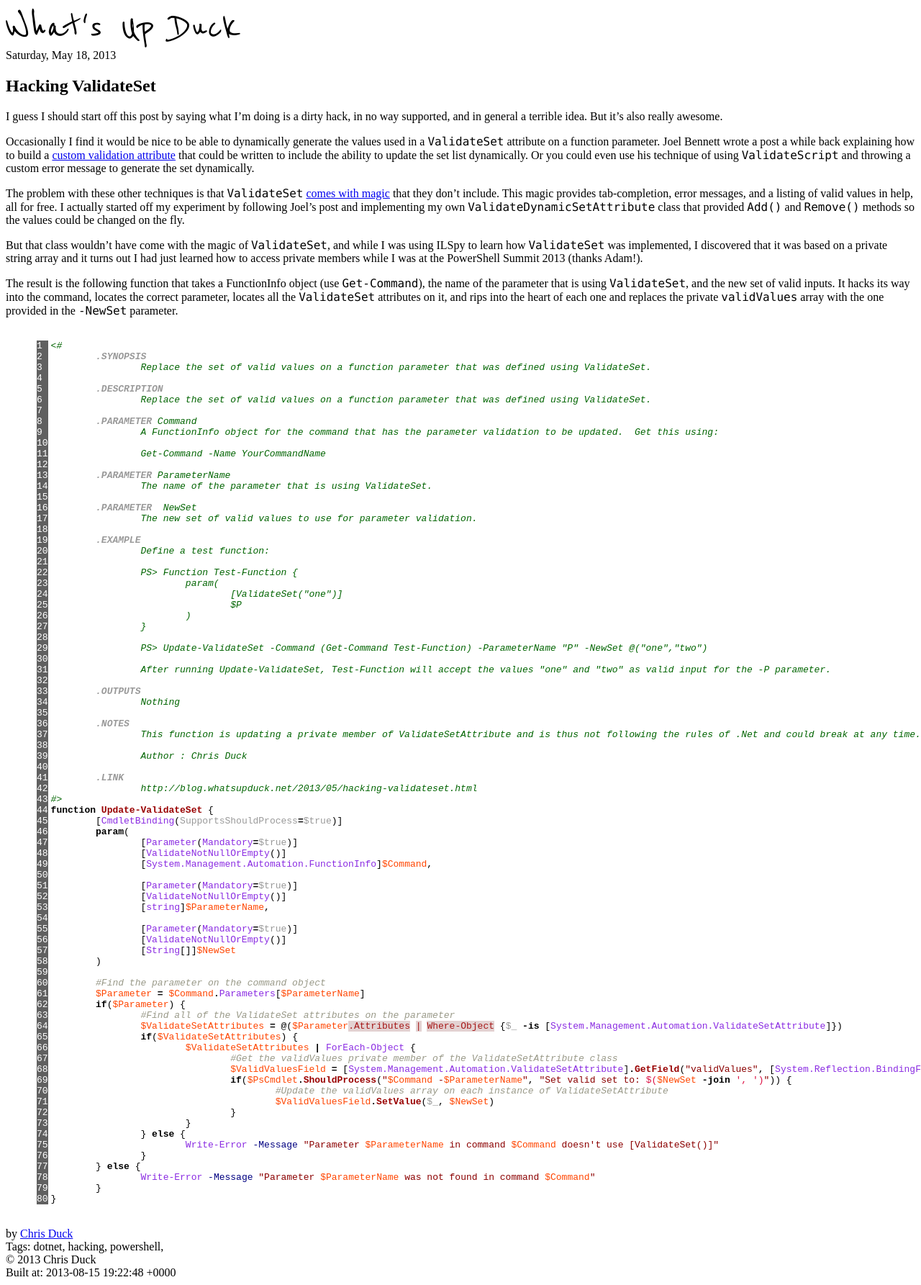
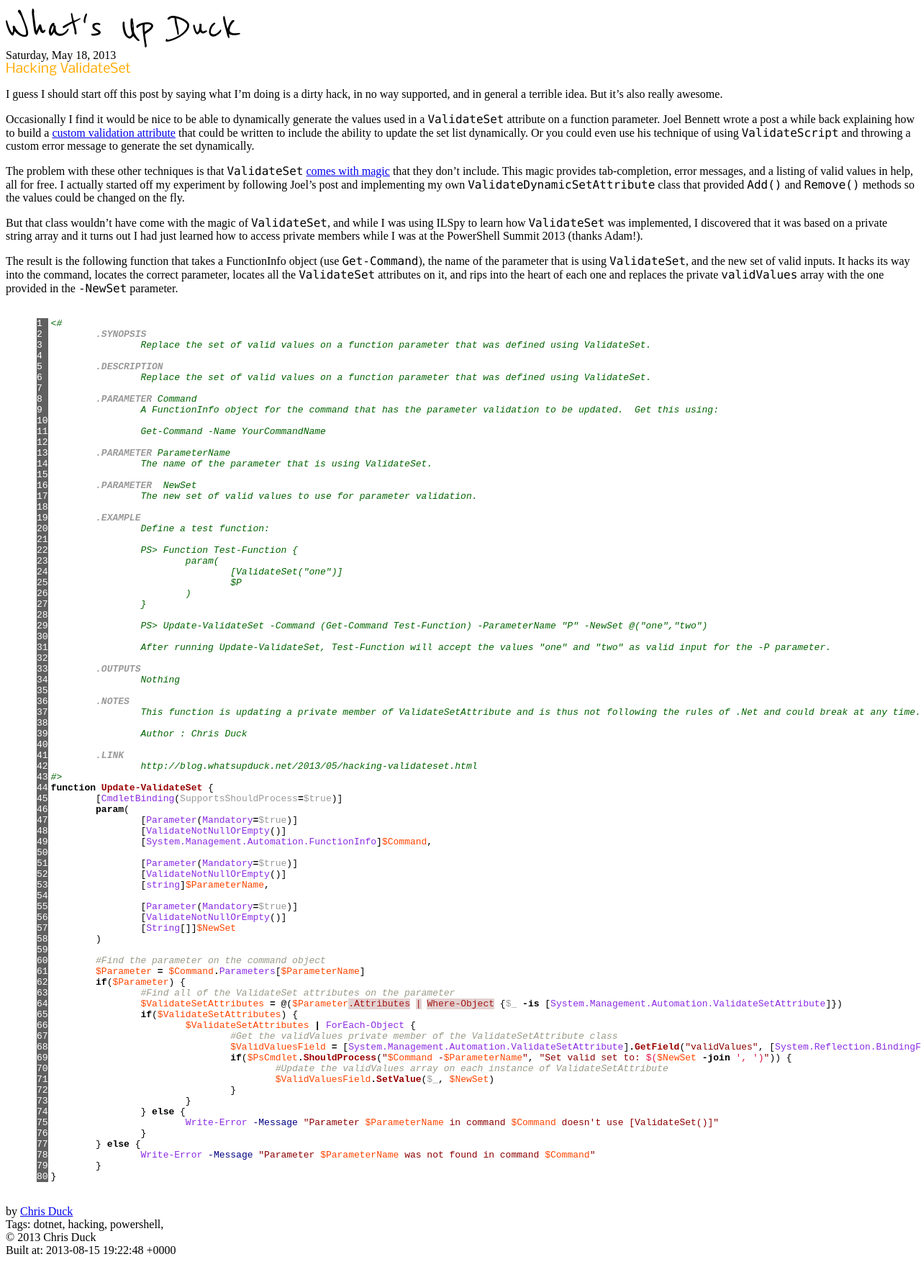
Before and after one commit to gpduck/gpduck.github.io, a Jekyll site: the page built from _posts/2013-05-18-hacking-validateset.markdown, in a window 1280 px wide. Shown: the whole page at 72% size. Built offline with Jekyll 4.4.1, drawn with Linux system fonts in a browser that asks for light colours; after the commit the page ends 1754 px from its top, so only the background shows below that.

Commit message:
Update post.html

```diff
--- a/_layouts/post.html
+++ b/_layouts/post.html
@@ -8,9 +8,11 @@
 			<span id="blogtitle">What's Up Duck</span>
 		</div>
 		<div id="post">
-			{{ page.date | date: "%A, %B %d, %Y" }}
-			<h2>{{ page.title }}</h2>
-			<div id="content">
+			<div id="postheader">
+				<span id="postdate">{{ page.date | date: "%A, %B %d, %Y" }}</span>
+				<span id="posttitle">{{ page.title }}</span>
+			</div>
+			<div id="postcontent">
 				{{ content }}
 			</div>
 			<div id="postfooter">
```
